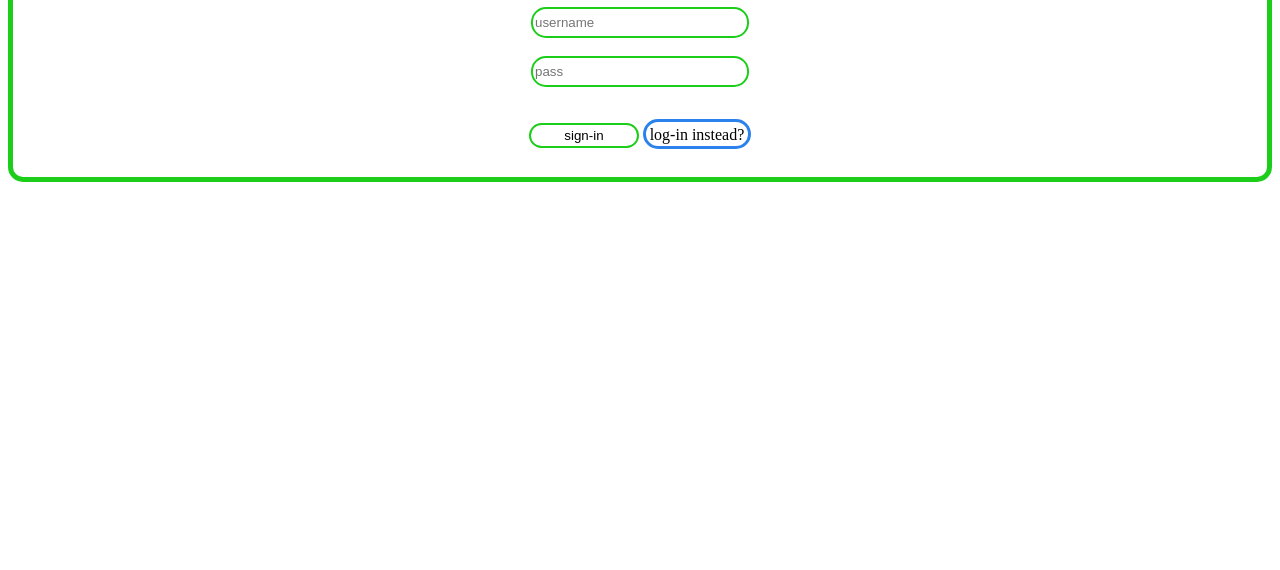
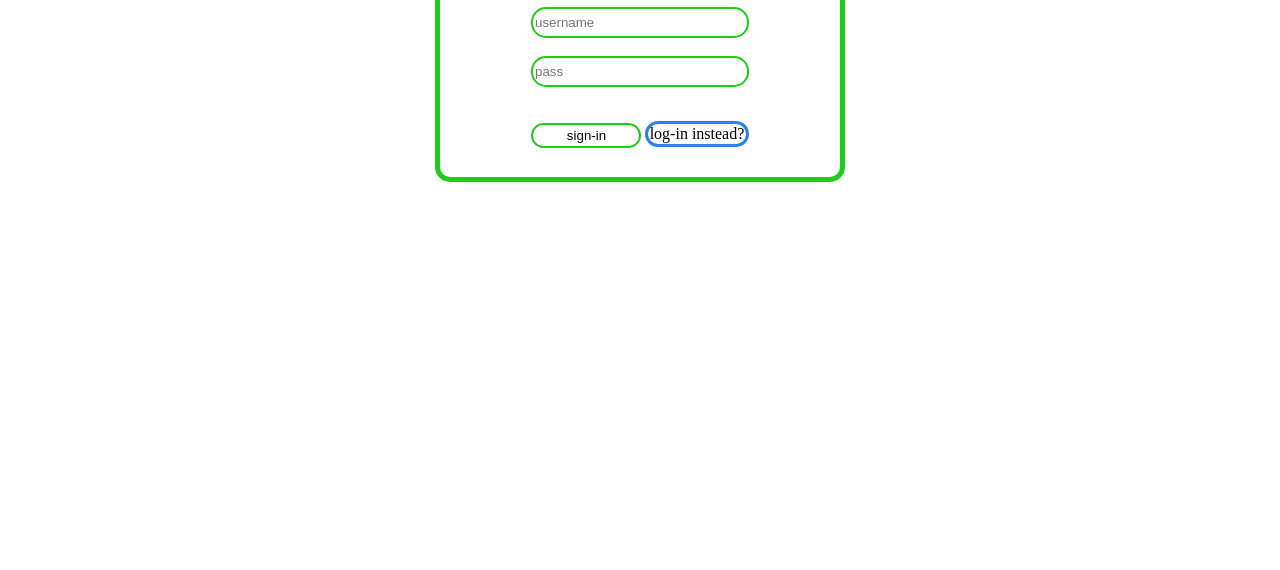
Before and after one commit to Skullface5/kamel, a plain HTML site: page index2.html in a window 1280 px wide. Shown: the part 230-800 px from the top of the page. Drawn offline with Linux system fonts and the light colour scheme.

Commit message:
Update index2.html

```diff
--- a/index2.html
+++ b/index2.html
@@ -89,7 +89,7 @@
             border-radius: 15px;
             border-style: solid;
             height: 250px;
-            width: clamp(150px, 400px);
+            width: 400px;
             border-width: 5px;
             transition-duration: 0.5s;
 
@@ -101,7 +101,7 @@
             border-radius: 15px;
             border-style: solid;
             height: 300px;
-            width: clamp(150px, 400px);
+            width: 400px;
             border-width: 5px;
             padding-top: 10px;
         }
```
